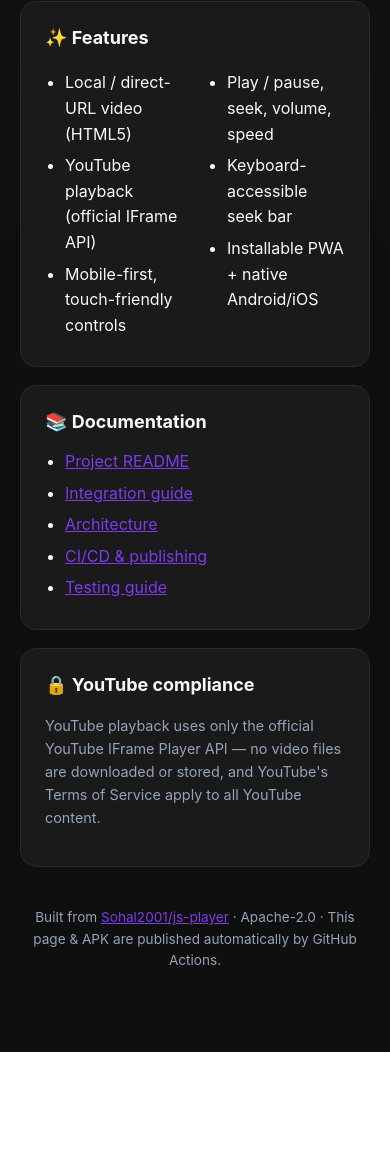
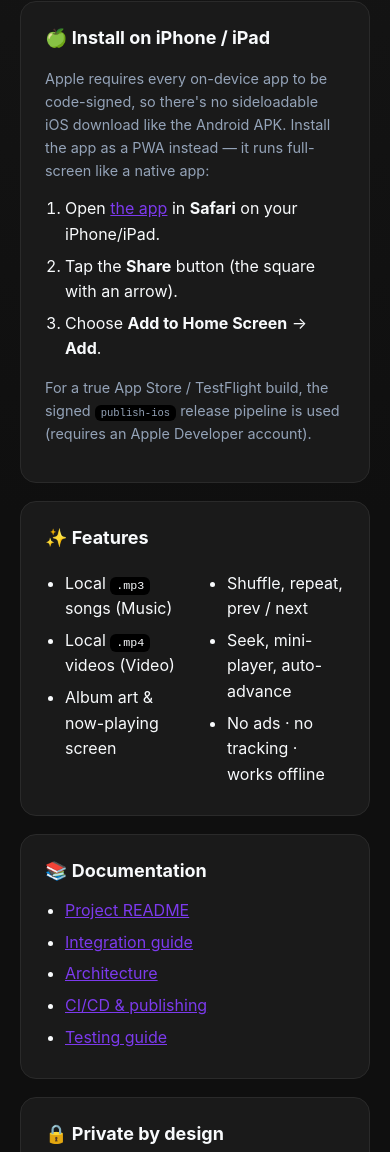
Before and after one commit to Sohal2001/js-player, a website built with Vite: page site/index.html in a window 390 px wide. Shown: the part 914-2066 px from the top of the page. Before the commit the page ends 1966 px from the top, so only its background shows below. Built offline with nearby package versions, Linux system fonts and the light colour scheme.

Commit message:
Add iOS build workflow + iOS install guidance on the Pages site
- New .github/workflows/build-ios.yml: iOS analog of build-apk.yml. Builds the
  app on macOS unsigned (iOS Simulator, CODE_SIGNING_ALLOWED=NO) and uploads the
  .app as an artifact. Manual-only (macOS minutes). Note: Apple requires signing
  for any on-device install, so there is no sideloadable iOS download like the
  APK — real device builds go through the signed publish-ios pipeline.
- Pages landing page: add an 'Install on iPhone/iPad' card (PWA Add to Home
  Screen, the no-Apple-account path), refresh the features list for the new
  local mp3/mp4 player, and replace the stale YouTube card with a privacy note.
- Document build-ios.yml in PIPELINE.md.

Co-Authored-By: Claude Opus 4.8 <noreply@anthropic.com>
Claude-Session: https://claude.ai/code/session_01AUXNSgg9vaz4RVSii2oeXi

```diff
--- a/site/index.html
+++ b/site/index.html
@@ -163,17 +163,36 @@
       </div>
 
       <div class="card">
+        <h2>🍏 Install on iPhone / iPad</h2>
+        <p class="note">
+          Apple requires every on-device app to be code-signed, so there's no
+          sideloadable iOS download like the Android APK. Install the app as a
+          PWA instead — it runs full-screen like a native app:
+        </p>
+        <ol>
+          <li>Open <a href="./app/">the app</a> in <strong>Safari</strong> on your iPhone/iPad.</li>
+          <li>Tap the <strong>Share</strong> button (the square with an arrow).</li>
+          <li>Choose <strong>Add to Home Screen</strong> → <strong>Add</strong>.</li>
+        </ol>
+        <p class="note">
+          For a true App Store / TestFlight build, the signed
+          <code>publish-ios</code> release pipeline is used (requires an Apple
+          Developer account).
+        </p>
+      </div>
+
+      <div class="card">
         <h2>✨ Features</h2>
         <div class="grid">
           <ul>
-            <li>Local / direct-URL video (HTML5)</li>
-            <li>YouTube playback (official IFrame API)</li>
-            <li>Mobile-first, touch-friendly controls</li>
+            <li>Local <code>.mp3</code> songs (Music)</li>
+            <li>Local <code>.mp4</code> videos (Video)</li>
+            <li>Album art &amp; now-playing screen</li>
           </ul>
           <ul>
-            <li>Play / pause, seek, volume, speed</li>
-            <li>Keyboard-accessible seek bar</li>
-            <li>Installable PWA + native Android/iOS</li>
+            <li>Shuffle, repeat, prev / next</li>
+            <li>Seek, mini-player, auto-advance</li>
+            <li>No ads · no tracking · works offline</li>
           </ul>
         </div>
       </div>
@@ -190,11 +209,10 @@
       </div>
 
       <div class="card">
-        <h2>🔒 YouTube compliance</h2>
+        <h2>🔒 Private by design</h2>
         <p class="note">
-          YouTube playback uses only the official YouTube IFrame Player API — no
-          video files are downloaded or stored, and YouTube's Terms of Service
-          apply to all YouTube content.
+          JS Player plays only the local files you choose. Nothing is uploaded,
+          tracked, or sent anywhere — no ads, no accounts, no network needed.
         </p>
       </div>
 
```
Also changed, not shown: docs/PIPELINE.md (+1 -0 lines), .github/workflows/build-ios.yml (added).
